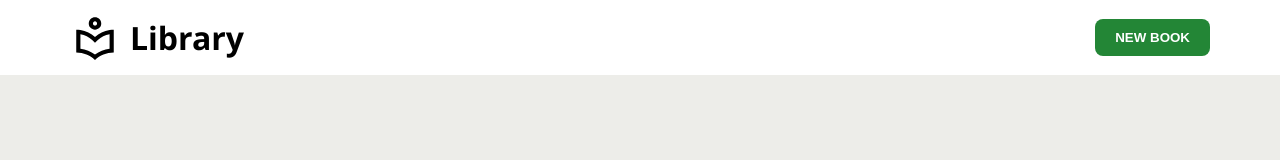
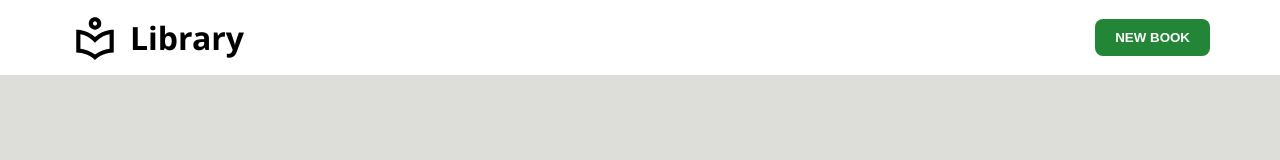
Before and after one commit to Jovan-Nsty/library, a plain HTML site: page index.html in a window 1280 px wide. Drawn offline with Linux system fonts and the light colour scheme.

Commit message:
Body color update

```diff
--- a/style.css
+++ b/style.css
@@ -16,7 +16,7 @@ html {
 }
 
 body {
-  background-color: #edede9;
+  background-color: #ddddda;
 }
 
 html,
```
